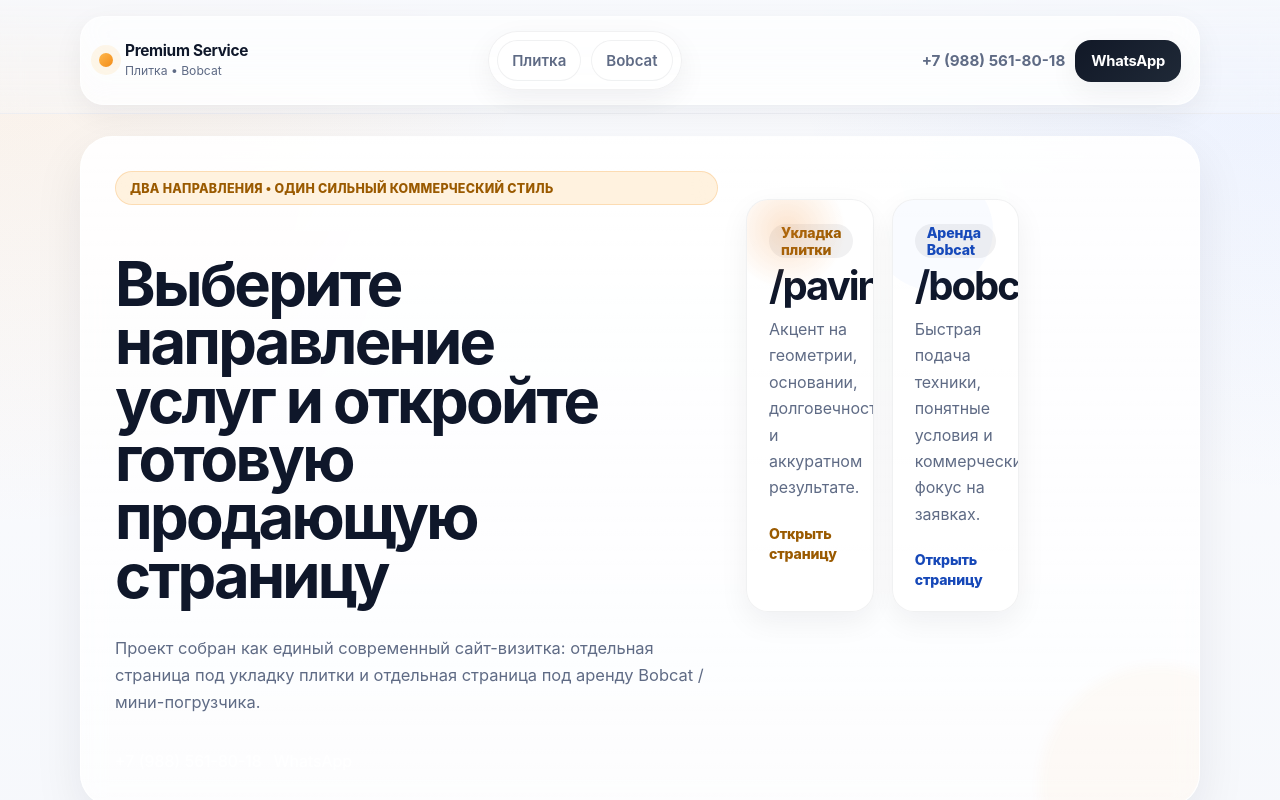
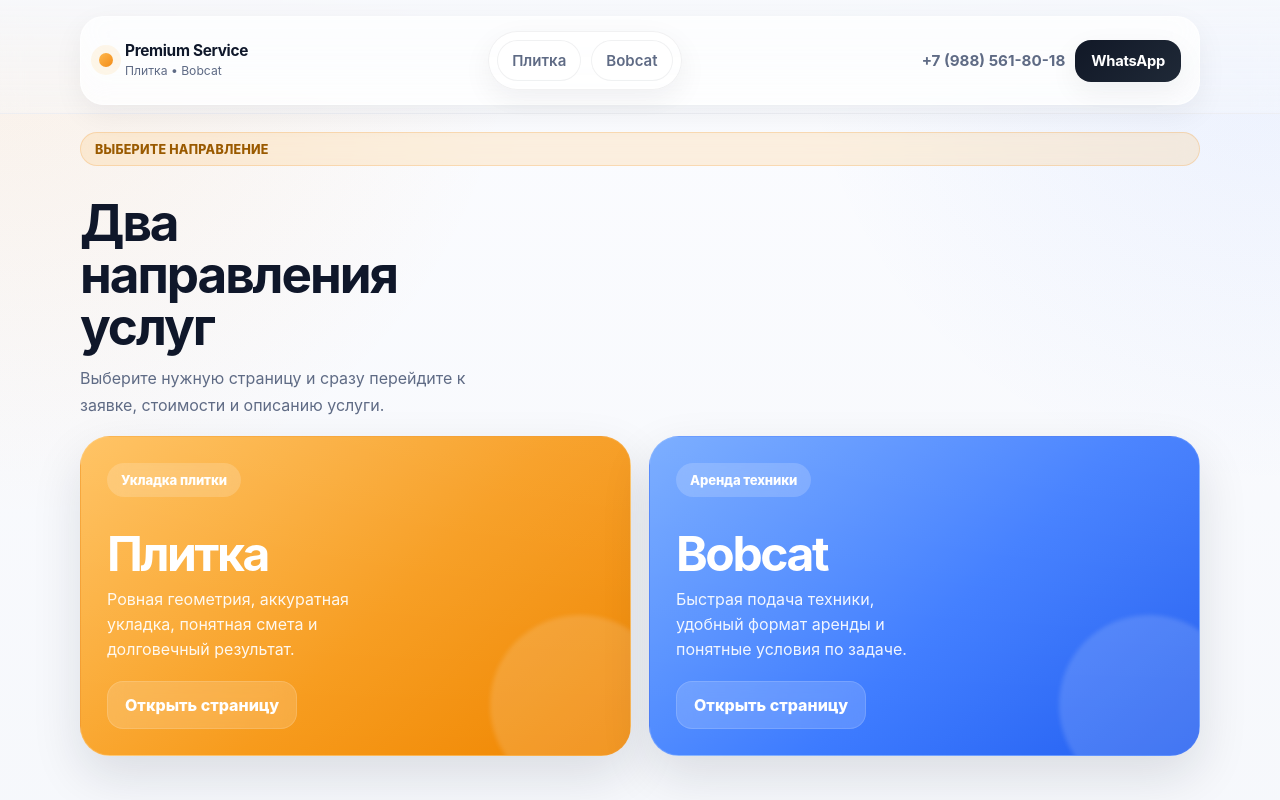
Before and after one commit to RERERE5243/Ignatenko, a React (Vite) app: page / in a window 1280 px wide. Shown: the top 800 px of the page. Built offline with nearby package versions, Linux system fonts and the light colour scheme.

Commit message:
Replace homepage with 2 service cards

```diff
--- a/src/mobile-modern.css
+++ b/src/mobile-modern.css
@@ -987,3 +987,167 @@
     padding: 18px !important;
   }
 }
+
+/* HOME PAGE: simple 2-card chooser */
+.home-chooser-section {
+  padding-top: 18px;
+}
+
+.home-chooser-intro {
+  display: grid;
+  gap: 12px;
+  margin-bottom: 18px;
+}
+
+.home-chooser-intro h1 {
+  max-width: 12ch;
+}
+
+.home-chooser-intro p {
+  max-width: 44ch;
+}
+
+.home-chooser-grid {
+  display: grid;
+  grid-template-columns: repeat(2, minmax(0, 1fr));
+  gap: 18px;
+}
+
+.service-tile {
+  position: relative;
+  overflow: hidden;
+  min-height: 320px;
+  padding: 26px;
+  border-radius: 30px;
+  color: #ffffff;
+  display: flex;
+  flex-direction: column;
+  justify-content: space-between;
+  box-shadow: 0 20px 50px rgba(15, 23, 42, 0.12);
+  border: 1px solid rgba(255, 255, 255, 0.18);
+}
+
+.service-tile::before {
+  content: "";
+  position: absolute;
+  inset: auto -40px -40px auto;
+  width: 180px;
+  height: 180px;
+  border-radius: 999px;
+  background: rgba(255, 255, 255, 0.14);
+  filter: blur(2px);
+}
+
+.service-tile::after {
+  content: "";
+  position: absolute;
+  inset: 0;
+  background: linear-gradient(180deg, rgba(255,255,255,0.08), rgba(255,255,255,0));
+  pointer-events: none;
+}
+
+.service-tile-paving {
+  background: linear-gradient(135deg, #ffbf59 0%, #f79b1c 55%, #ef8500 100%);
+}
+
+.service-tile-bobcat {
+  background: linear-gradient(135deg, #72a8ff 0%, #3d7bff 55%, #245ff0 100%);
+}
+
+.service-tile-top,
+.service-tile-body,
+.service-tile-bottom {
+  position: relative;
+  z-index: 1;
+}
+
+.service-tile-tag {
+  display: inline-flex;
+  align-items: center;
+  min-height: 34px;
+  padding: 0 14px;
+  border-radius: 999px;
+  font-size: 0.82rem;
+  font-weight: 800;
+  letter-spacing: -0.01em;
+  background: rgba(255, 255, 255, 0.18);
+  backdrop-filter: blur(10px);
+}
+
+.service-tile h2 {
+  color: #ffffff;
+  font-size: clamp(2rem, 4vw, 3rem);
+  line-height: 0.95;
+  letter-spacing: -0.05em;
+  margin: 14px 0 10px;
+}
+
+.service-tile p {
+  color: rgba(255, 255, 255, 0.92);
+  font-size: 1rem;
+  line-height: 1.55;
+  max-width: 26ch;
+}
+
+.service-tile-action {
+  display: inline-flex;
+  align-items: center;
+  justify-content: center;
+  min-height: 48px;
+  padding: 0 18px;
+  border-radius: 16px;
+  font-weight: 800;
+  background: rgba(255, 255, 255, 0.16);
+  backdrop-filter: blur(10px);
+  box-shadow: inset 0 0 0 1px rgba(255,255,255,0.14);
+}
+
+.service-tile:hover {
+  transform: translateY(-3px);
+}
+
+@media (max-width: 640px) {
+  .home-chooser-section {
+    padding-top: 12px;
+  }
+
+  .home-chooser-intro {
+    gap: 10px;
+    margin-bottom: 14px;
+  }
+
+  .home-chooser-intro h1 {
+    font-size: 1.9rem;
+    max-width: 100%;
+  }
+
+  .home-chooser-intro p {
+    font-size: 0.96rem;
+    max-width: 100%;
+  }
+
+  .home-chooser-grid {
+    grid-template-columns: 1fr;
+    gap: 14px;
+  }
+
+  .service-tile {
+    min-height: 230px;
+    padding: 20px;
+    border-radius: 24px;
+  }
+
+  .service-tile h2 {
+    font-size: 2.1rem;
+    margin: 12px 0 8px;
+  }
+
+  .service-tile p {
+    font-size: 0.96rem;
+    max-width: 100%;
+  }
+
+  .service-tile-action {
+    width: 100%;
+  }
+}
--- a/src/pages/HomePage.jsx
+++ b/src/pages/HomePage.jsx
@@ -1,8 +1,7 @@
 import { Link } from 'react-router-dom'
+import Header from '../components/Header'
+import Footer from '../components/Footer'
 import Container from '../components/Container'
-import Footer from '../components/Footer'
-import Header from '../components/Header'
-import { contactData } from '../data/siteContent'
 
 export default function HomePage() {
   return (
@@ -10,39 +9,46 @@
       <Header theme="paving" />
 
       <main>
-        <section className="hero-section">
+        <section className="hero-section home-chooser-section">
           <Container>
-            <div className="home-hero">
-              <div className="home-copy">
-                <div className="section-badge paving">Два направления • Один сильный коммерческий стиль</div>
-                <h1>Выберите направление услуг и откройте готовую продающую страницу</h1>
+            <div className="home-chooser-intro">
+              <div className="section-badge paving">Выберите направление</div>
+              <h1>Два направления услуг</h1>
               <p>
-                  Проект собран как единый современный сайт-визитка: отдельная страница под укладку плитки и отдельная страница под аренду Bobcat / мини-погрузчика.
+                Выберите нужную страницу и сразу перейдите к заявке, стоимости и описанию услуги.
               </p>
             </div>
 
-              <div className="home-grid">
-                <Link to="/paving" className="choice-card paving">
-                  <span className="choice-label">Укладка плитки</span>
-                  <h2>/paving</h2>
-                  <p>Акцент на геометрии, основании, долговечности и аккуратном результате.</p>
-                  <span className="choice-link">Открыть страницу</span>
+            <div className="home-chooser-grid">
+              <Link to="/paving" className="service-tile service-tile-paving">
+                <div className="service-tile-top">
+                  <span className="service-tile-tag">Укладка плитки</span>
+                </div>
+
+                <div className="service-tile-body">
+                  <h2>Плитка</h2>
+                  <p>Ровная геометрия, аккуратная укладка, понятная смета и долговечный результат.</p>
+                </div>
+
+                <div className="service-tile-bottom">
+                  <span className="service-tile-action">Открыть страницу</span>
+                </div>
               </Link>
 
-                <Link to="/bobcat" className="choice-card bobcat">
-                  <span className="choice-label">Аренда Bobcat</span>
-                  <h2>/bobcat</h2>
-                  <p>Быстрая подача техники, понятные условия и коммерческий фокус на заявках.</p>
-                  <span className="choice-link">Открыть страницу</span>
-                </Link>
+              <Link to="/bobcat" className="service-tile service-tile-bobcat">
+                <div className="service-tile-top">
+                  <span className="service-tile-tag">Аренда техники</span>
                 </div>
 
-              <div className="home-contacts">
-                <a href={contactData.phoneHref}>{contactData.phone}</a>
-                <a href={contactData.whatsappHref} target="_blank" rel="noreferrer">
-                  WhatsApp
-                </a>
+                <div className="service-tile-body">
+                  <h2>Bobcat</h2>
+                  <p>Быстрая подача техники, удобный формат аренды и понятные условия по задаче.</p>
                 </div>
+
+                <div className="service-tile-bottom">
+                  <span className="service-tile-action">Открыть страницу</span>
+                </div>
+              </Link>
             </div>
           </Container>
         </section>
```
Lines whose indentation alone changed are shown as unchanged.
